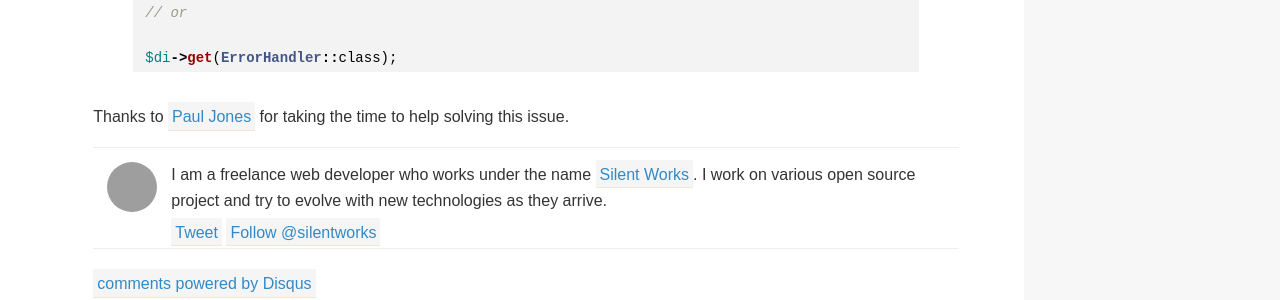
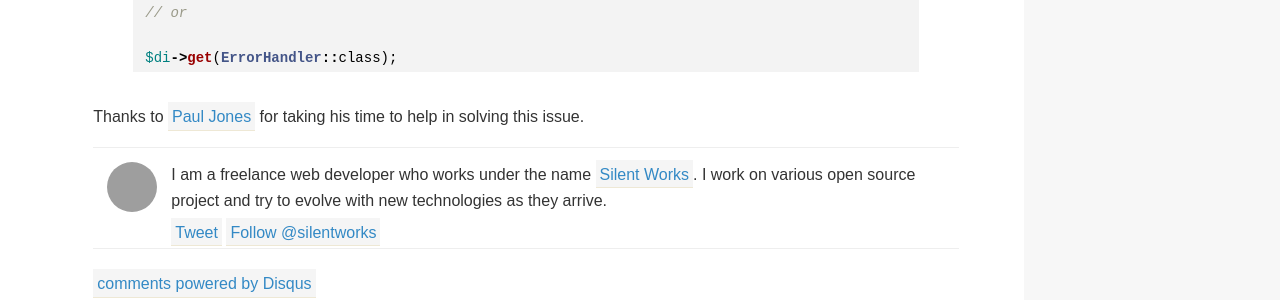
Before and after one commit to silentworks/thoughts, a Jekyll site: the page built from _posts/2015-07-30-aura-di-service-with-different-names.md, in a window 1280 px wide and 1095 px high. Shown: the part 779-1079 px from the top of the window. Built offline with Jekyll 4.4.1, drawn with Linux system fonts in a browser that asks for light colours; Markdown is read by kramdown in place of the engine named in the settings; comment, search, counter and statistics services are not loaded; grey boxes are pictures that could not be loaded.

Commit message:
Update 2015-07-30-aura-di-service-with-different-names.md

```diff
--- a/_posts/2015-07-30-aura-di-service-with-different-names.md
+++ b/_posts/2015-07-30-aura-di-service-with-different-names.md
@@ -37,7 +37,7 @@ $di->get('error.handler');
 $di->get(ErrorHandler::class);
 {% endhighlight %}
 
-Thanks to [Paul Jones][pmjones] for taking the time to help solving this issue.
+Thanks to [Paul Jones][pmjones] for taking his time to help in solving this issue.
 
 [pmjones]: https://twitter.com/pmjones
 [aura.di]: http://auraphp.com/packages/Aura.Di/
```
